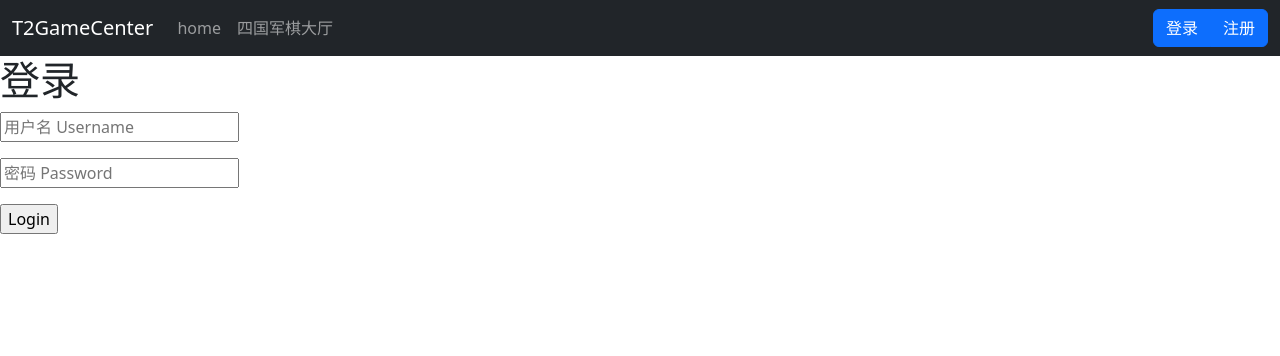
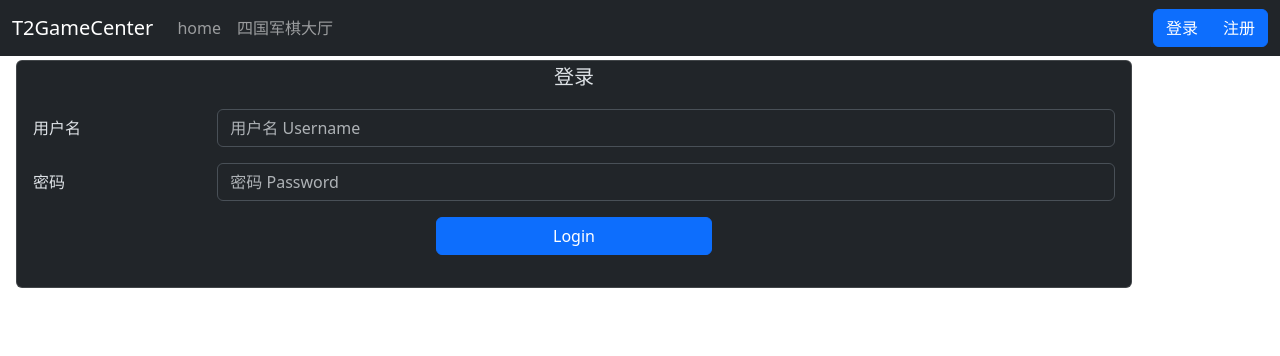
Before and after one commit to Smiorld/T2GameCenter, a Flask app: page /login in a window 1280 px wide. Shown: the top 356 px of the page. Run offline with Flask 3, Linux system fonts and the light colour scheme.

Commit message:
update form style and csrf protect support

```diff
--- a/app/__init__.py
+++ b/app/__init__.py
@@ -5,6 +5,7 @@ from flask_login import LoginManager
 from flask_ckeditor import CKEditor
 from flask_socketio import SocketIO
 from flask_caching import Cache
+from flask_wtf.csrf import CSRFProtect
 socketio = SocketIO(async_mode='eventlet')
 db= SQLAlchemy()
 login_manager = LoginManager()
@@ -12,6 +13,7 @@ cache = Cache(config={
         "CACHE_TYPE": "SimpleCache",
         "CACHE_DEFAULT_TIMEOUT": 300
     })
+csrf= CSRFProtect()
 app=Flask(__name__)
 def create_app(make_db=False,debug=False) -> Flask:
 
@@ -24,7 +26,7 @@ def create_app(make_db=False,debug=False) -> Flask:
     # suppress SQLAlchemy warning
     app.config["SQLALCHEMY_TRACK_MODIFICATIONS"] = False
 
-    app.config['SECRET_KEY'] = 'lalaowow'
+    app.config['SECRET_KEY'] = 'IL0veCh1psJustL1keY0u'
 
     basedir = os.path.abspath(os.path.dirname(__file__))
     app.config["SQLALCHEMY_DATABASE_URI"] = "sqlite:///" + os.path.join(basedir, "data.db")
@@ -52,6 +54,7 @@ def create_app(make_db=False,debug=False) -> Flask:
     socketio.init_app(app)
     login_manager.init_app(app)
     cache.init_app(app)
+    csrf.init_app(app)
     return app
 
 from . import models
--- a/app/templates/layout.html
+++ b/app/templates/layout.html
@@ -63,7 +63,7 @@
 
         </div>
     </nav>
-    <div data-bs-theme="dark">
+    <div class="container m-1" data-bs-theme="dark">
         {% with messages = get_flashed_messages(with_categories=true) %}
         {% if messages %}
         <ul class=flashes>
--- a/app/templates/login.html
+++ b/app/templates/login.html
@@ -1,17 +1,28 @@
 {% extends "layout.html" %}
 {% block content %}
-<form method="POST" action="">
-    <div class="form-container">
-        <h1>登录</h1>
-        {{ form.csrf_token }}
-        <p class="user_input">{{ form.username(id="username", class="input") }}</p>
-        <p class="user_input">{{ form.password(id="password", class="input") }}</p>
-        <p class="submit center"><input type="submit" value="Login"></p>
-        {% for errors in [form.username.errors, form.password.errors] %}
-        {% for error in errors %}
-        <span class="center error">{{ error }}</span>
-        {% endfor %}
-        {% endfor %}
-    </div>
-</form>
+<div class="container m-1">
+    <form method="POST" action="">
+        <div class="card" data-bs-theme="dark">
+            <h5 class="card-title text-center m-1">登录</h1>
+            <div class="card-body">
+                {{ form.csrf_token }}
+                <div class="row mb-3">
+                    <label class="col-sm-2 col-form-label">用户名</label>
+                    <div class="col-sm-10">
+                        {{ form.username(class="form-control") }}
+                    </div>
+                </div>
+                <div class="row mb-3">
+                    <label class="col-sm-2 col-form-label">密码</label>
+                    <div class="col-sm-10">
+                        {{ form.password(class="input form-control") }}
+                    </div>
+                </div>
+                <div class="row justify-content-sm-center mb-3">
+                    {{form.submit(class="btn btn-primary col-sm-3")}}
+                </div>
+            </div>
+        </div>
+    </form>
+</div>
 {% endblock %}
```
Also changed, not shown: app/templates/register.html (+31 -0 lines), app/templates/4ncCreateRoom.html (added).
